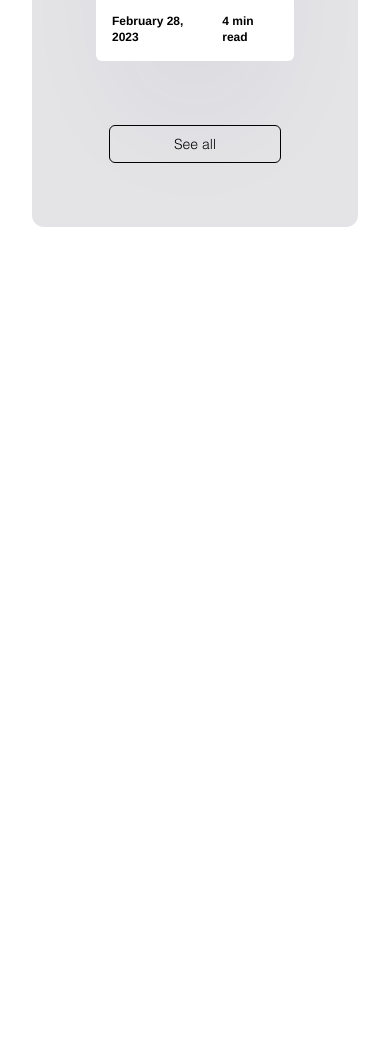
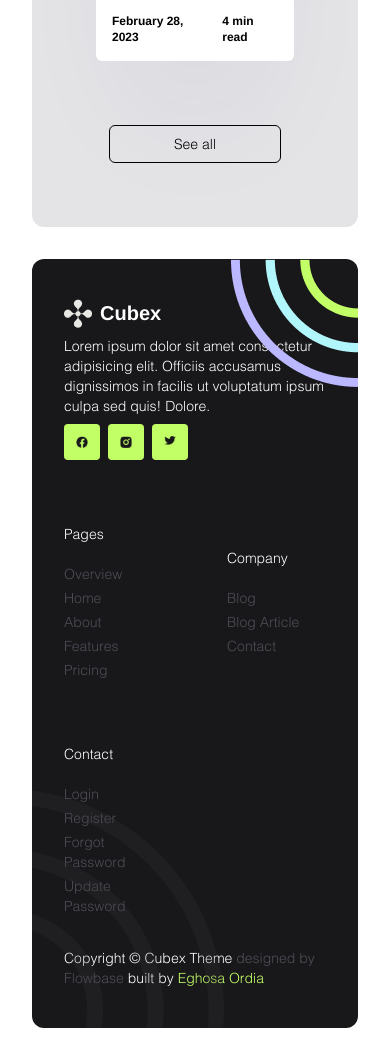
Before and after one commit to Hardy101/Portfolio, a website: page Cubex/index.html in a window 390 px wide. Shown: the part 7121-8181 px from the top of the page. Before the commit the page ends 7380 px from the top, so only its background shows below. Drawn offline with nearby package versions, Linux system fonts and the light colour scheme.

Commit message:
footer mobile responsiveness complete

```diff
--- a/Cubex/index.html
+++ b/Cubex/index.html
@@ -549,8 +549,8 @@
         </div>
       </section>
 
-      <footer class="hidden md:block">
-        <div class="relative bg-dark-1 px-16 py-10 rounded-xl m-8 text-sm">
+      <footer>
+        <div class="relative bg-dark-1 px-8 md:px-16 py-10 rounded-xl m-8 text-sm">
           <img
             src="assets/images/circles.png"
             alt=""
@@ -561,8 +561,8 @@
             alt=""
             class="absolute bottom-0 left-0 w-48"
           />
-          <div class="footer-body grid grid-cols-5 gap-16">
-            <div class="grid gap-2 col-span-2 text-white my-auto">
+          <div class="footer-body grid grid-cols-2 md:grid-cols-5 gap-16">
+            <div class="grid col-span-2 gap-2 text-white my-auto">
               <h2 class="text-xl font-bold flex gap-2">
                 <img
                   src="assets/images/logo.png"
```
